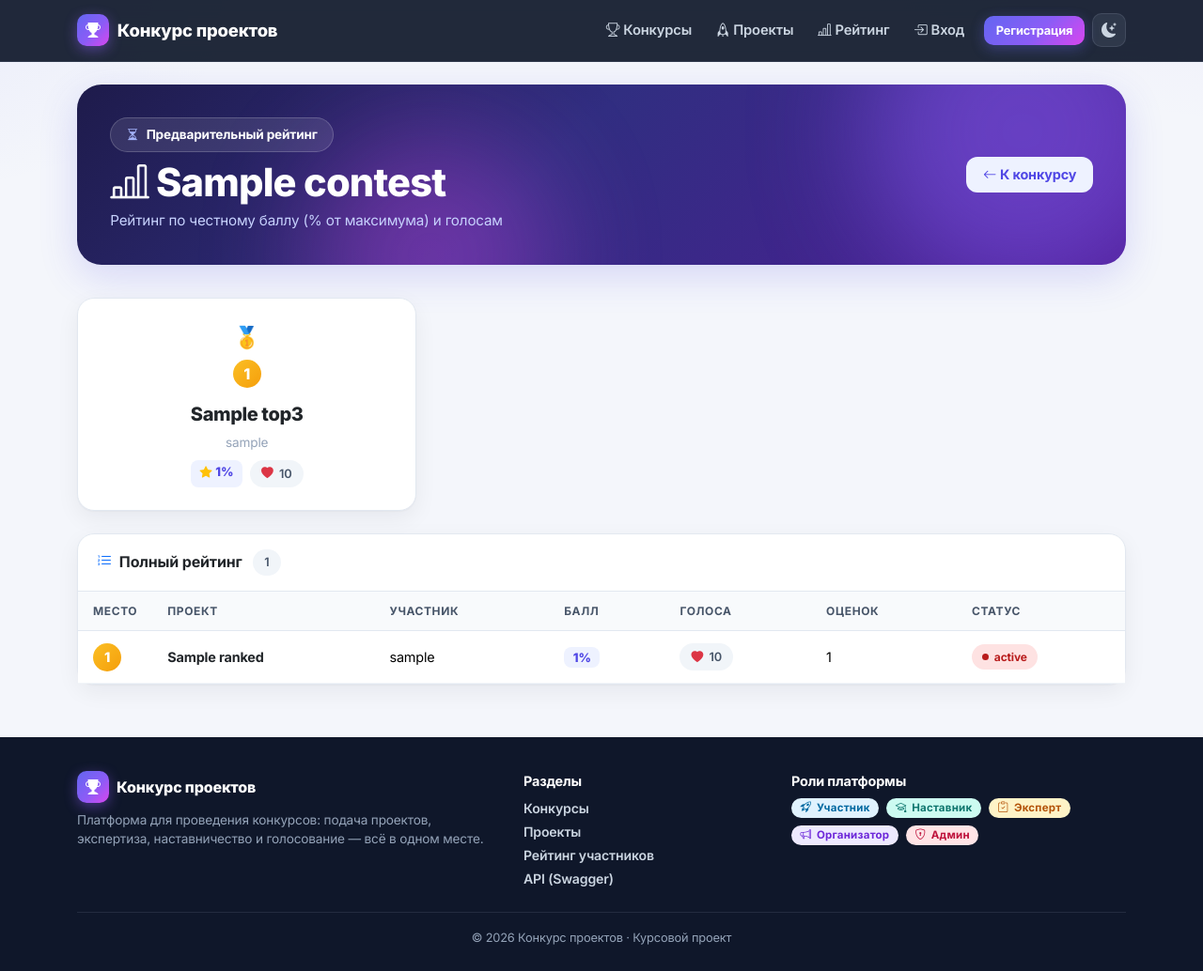
After one commit to trickizz/kursa4, a Django app: template contests/templates/contests/results.html in a window 1280 px wide. The commit adds this page. Shown: the whole page at 94% size. Run offline with Django 4.2, Linux system fonts and the light colour scheme; tables that the repository leaves empty hold one stand-in row (values such as "Sample post"); the template is opened without the code that fills it: values that come from a table or form of the project are taken from there, most other values are stand-ins (such as "Sample title", 1, 10 or a date in 2020); parts of the project's set-up code (start-up, migrations or seed data) failed here and were passed over.

Commit message:
feat: contest results leaderboard with podium, finalize, PDF; project list covers + % score

```diff
--- a/contests/templates/contests/project_list.html
+++ b/contests/templates/contests/project_list.html
@@ -27,7 +27,7 @@
 <div class="row g-4">
     {% for project in projects %}
     <div class="col-md-6 col-lg-4">
-        <div class="card card-hover fade-up h-100"><div class="card-body d-flex flex-column">
+        <div class="card card-hover fade-up h-100">{% if project.cover %}<img src="{{ project.cover.url }}" class="cover-thumb" alt="">{% else %}<div class="cover-placeholder"><i class="bi bi-rocket"></i></div>{% endif %}<div class="card-body d-flex flex-column">
             <div class="d-flex justify-content-between align-items-start mb-2">
                 <span class="status-badge status-{{ project.status }}">{{ project.get_status_display }}</span>
                 <span class="meta-chip"><i class="bi bi-heart-fill text-danger"></i>{{ project.votes }}</span>
@@ -37,7 +37,7 @@
             <div class="d-flex flex-wrap gap-2 mb-3">
                 <span class="meta-chip"><i class="bi bi-trophy"></i>{{ project.contest.name|truncatechars:22 }}</span>
                 <span class="meta-chip"><i class="bi bi-person"></i>{{ project.participant.username }}</span>
-                <span class="meta-chip"><i class="bi bi-star-fill text-warning"></i>{{ project.average_score }}</span>
+                <span class="meta-chip"><i class="bi bi-star-fill text-warning"></i>{{ project.score_percent }}%</span>
             </div>
             <a href="{% url 'project_detail' project.pk %}" class="btn btn-soft btn-sm stretched-link">Открыть проект <i class="bi bi-arrow-right"></i></a>
         </div></div>
--- /dev/null
+++ b/contests/templates/contests/results.html
@@ -0,0 +1,72 @@
+{% extends 'contests/base.html' %}
+{% block title %}Результаты — {{ contest.name }}{% endblock %}
+{% block content %}
+<section class="hero fade-up" style="padding:2.2rem">
+    <div class="d-flex flex-wrap justify-content-between align-items-center gap-3">
+        <div>
+            <div class="d-flex gap-2 mb-2">
+                {% if contest.results_finalized %}<span class="hero-chip"><i class="bi bi-flag-fill"></i>Итоги подведены {{ contest.finalized_at|date:"d.m.Y" }}</span>
+                {% else %}<span class="hero-chip"><i class="bi bi-hourglass-split"></i>Предварительный рейтинг</span>{% endif %}
+            </div>
+            <h1 class="h3 mb-1"><i class="bi bi-bar-chart-line me-2"></i>{{ contest.name }}</h1>
+            <p class="lead mb-0" style="font-size:.95rem">Рейтинг по честному баллу (% от максимума) и голосам</p>
+        </div>
+        <div class="d-flex flex-column gap-2">
+            {% if contest.results_finalized or can_manage %}
+            <a href="{% url 'contest_results_pdf' contest.pk %}" class="btn btn-light"><i class="bi bi-file-earmark-pdf me-1"></i>PDF-протокол</a>
+            {% endif %}
+            {% if can_finalize %}
+            <form method="post" action="{% url 'contest_finalize' contest.pk %}" onsubmit="return confirm('Подвести итоги? Конкурс будет закрыт, отобранные проекты завершены, победитель получит достижение.')">
+                {% csrf_token %}<button class="btn btn-primary w-100"><i class="bi bi-flag me-1"></i>Подвести итоги</button>
+            </form>
+            {% endif %}
+            <a href="{% url 'contest_detail' contest.pk %}" class="btn btn-soft"><i class="bi bi-arrow-left me-1"></i>К конкурсу</a>
+        </div>
+    </div>
+</section>
+
+{% if top3 %}
+<div class="row g-3 mb-4">
+    {% for p in top3 %}
+    <div class="col-md-4">
+        <div class="card card-hover fade-up h-100 text-center"><div class="card-body p-4">
+            <div class="medal mb-2">{% if forloop.counter == 1 %}🥇{% elif forloop.counter == 2 %}🥈{% else %}🥉{% endif %}</div>
+            <span class="rank-badge rank-{{ forloop.counter }} mx-auto mb-2">{{ forloop.counter }}</span>
+            <h5 class="mt-2"><a href="{% url 'project_detail' p.pk %}" class="text-dark">{{ p.title }}</a></h5>
+            <p class="text-muted mb-2" style="font-size:.85rem">{{ p.participant.username }}</p>
+            <div class="d-flex justify-content-center gap-2">
+                <span class="score-pill"><i class="bi bi-star-fill text-warning me-1"></i>{{ p.score_percent }}%</span>
+                <span class="meta-chip"><i class="bi bi-heart-fill text-danger"></i>{{ p.votes }}</span>
+            </div>
+        </div></div>
+    </div>
+    {% endfor %}
+</div>
+{% endif %}
+
+<div class="card fade-up">
+    <div class="card-header"><i class="bi bi-list-ol text-primary me-2"></i>Полный рейтинг <span class="meta-chip ms-2">{{ ranked|length }}</span></div>
+    <div class="card-body p-0">
+        {% if ranked %}
+        <div class="table-responsive"><table class="table table-clean">
+            <thead><tr><th style="width:60px">Место</th><th>Проект</th><th>Участник</th><th>Балл</th><th>Голоса</th><th>Оценок</th><th>Статус</th></tr></thead>
+            <tbody>
+            {% for p in ranked %}
+            <tr>
+                <td><span class="rank-badge {% if forloop.counter <= 3 %}rank-{{ forloop.counter }}{% endif %}">{{ forloop.counter }}</span></td>
+                <td><a href="{% url 'project_detail' p.pk %}" class="fw-bold text-dark">{{ p.title }}</a></td>
+                <td>{{ p.participant.username }}</td>
+                <td><span class="score-pill">{{ p.score_percent }}%</span></td>
+                <td><span class="meta-chip"><i class="bi bi-heart-fill text-danger"></i>{{ p.votes }}</span></td>
+                <td>{{ p.evaluations_count }}</td>
+                <td><span class="status-badge status-{{ p.status }}">{{ p.get_status_display }}</span></td>
+            </tr>
+            {% endfor %}
+            </tbody>
+        </table></div>
+        {% else %}
+        <div class="empty-state"><div class="es-icon"><i class="bi bi-bar-chart"></i></div><h5>Пока нет проектов</h5><p>Рейтинг появится, когда участники подадут проекты.</p></div>
+        {% endif %}
+    </div>
+</div>
+{% endblock %}
```
